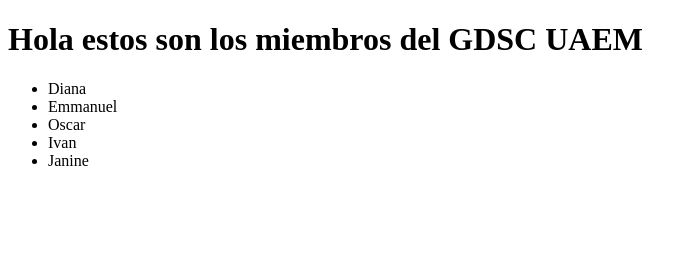
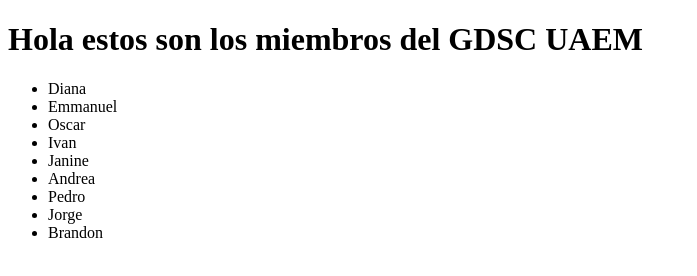
Before and after one commit to martin0123478/Demo-GDSC, a plain HTML site: page index.html in a window 1280 px wide. Shown: the whole page, without its empty margins (0-697 px from the left). Drawn offline with Linux system fonts and the light colour scheme.

Commit message:
En aquí añadí más nombres

```diff
--- a/index.html
+++ b/index.html
@@ -15,6 +15,11 @@
       <li>Oscar</li>
       <li>Ivan</li>
       <li>Janine</li>
+
+      <li>Andrea</li>
+      <li>Pedro</li>
+      <li>Jorge</li>
+      <li>Brandon</li>
     </ul>
   </nav>
 </body>
```
